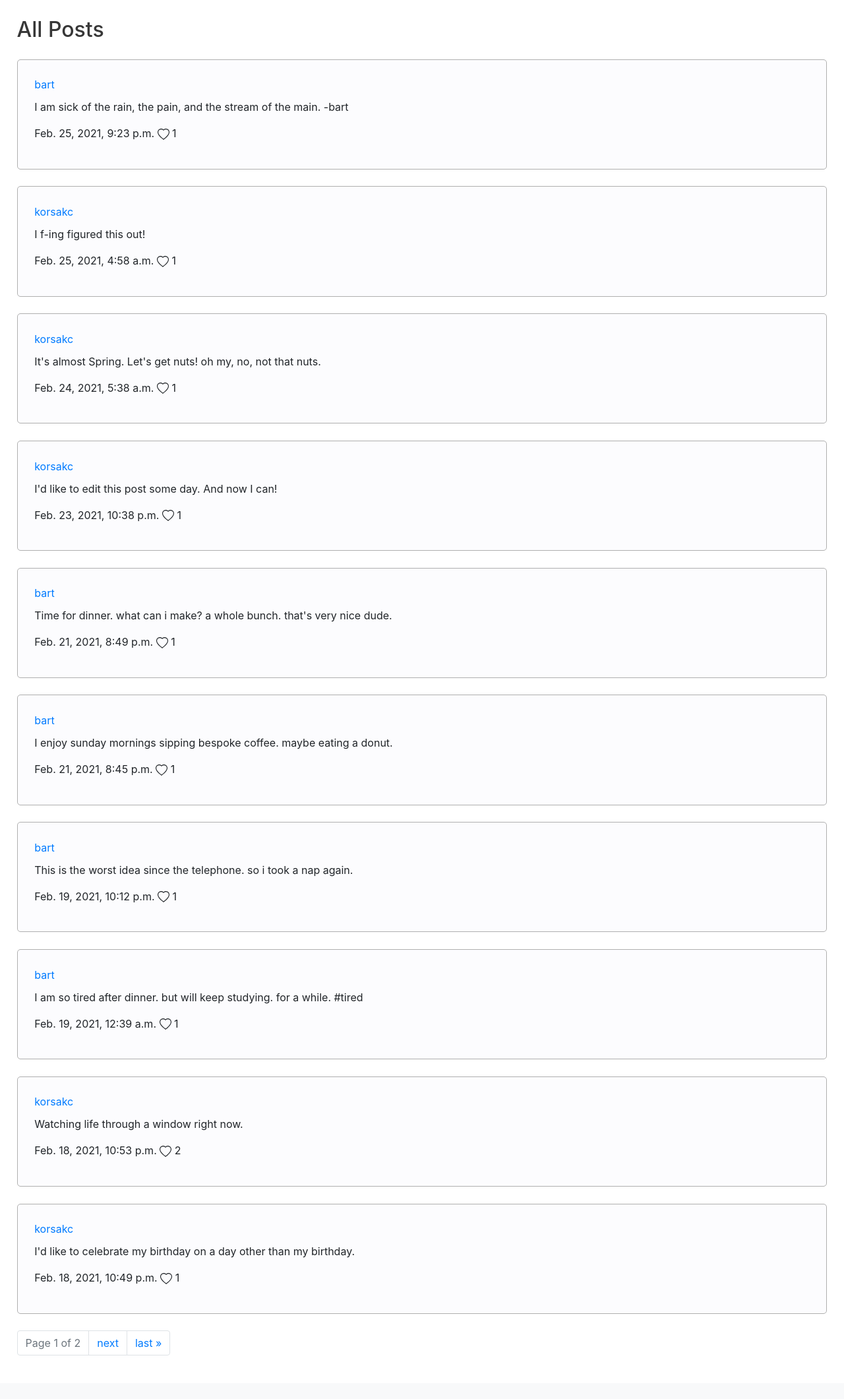
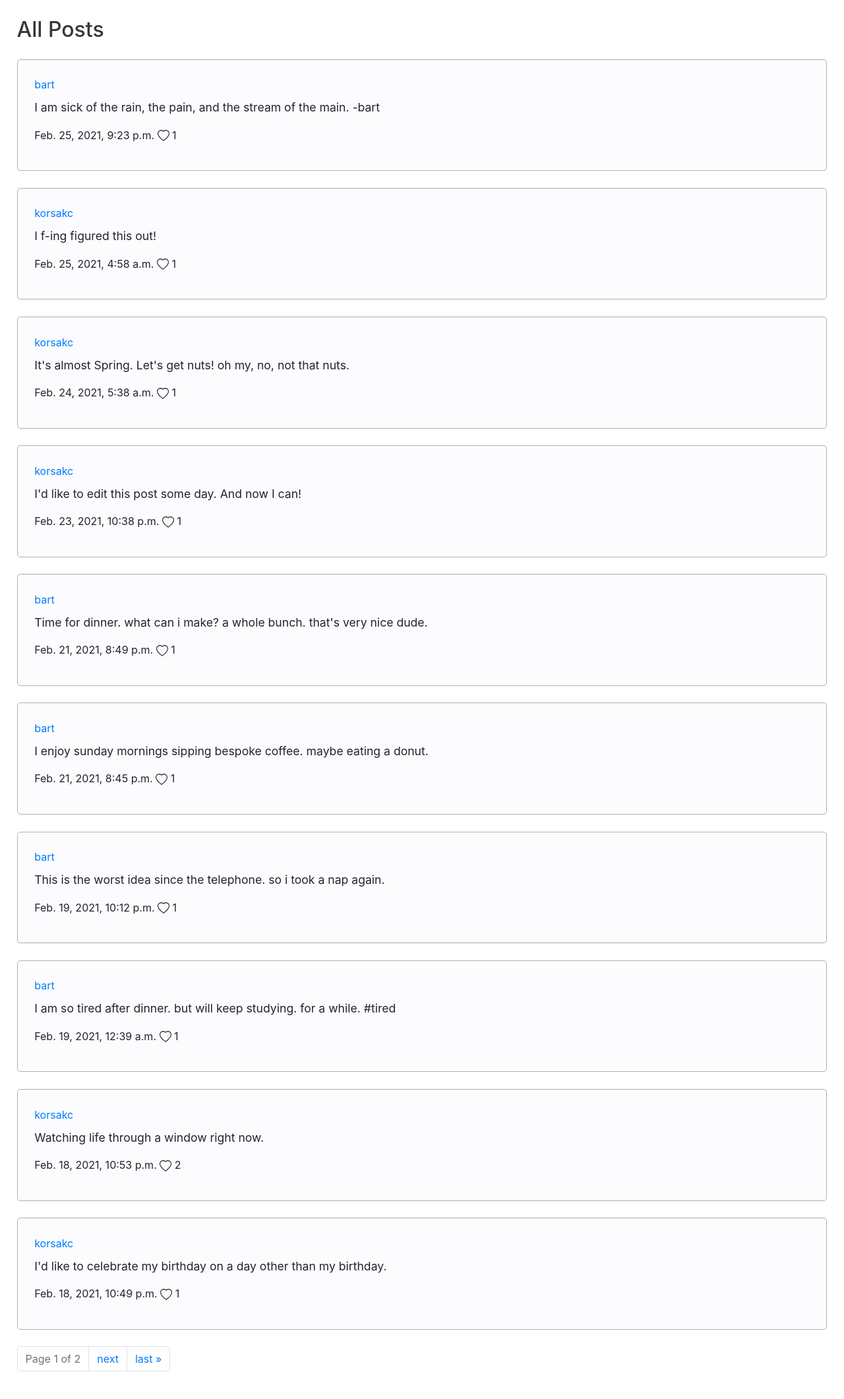
Before and after one commit to chriskorsak/network, a Django app: page / in a window 1280 px wide. Shown: the part 82-2203 px from the top of the page at 66% size. Before the commit the page ends 2137 px from the top, so only its background shows below. Run offline with Django 3.2, Linux system fonts and the light colour scheme; data comes from the database, SQL or seed files in the repository; both versions use the stored data as it was after the commit; some libraries are stand-ins or nearby versions.

Commit message:
font size increase to post text.

```diff
--- a/network/static/network/styles.css
+++ b/network/static/network/styles.css
@@ -31,6 +31,7 @@ div.post,
 
 .post-text {
   margin-top: 10px;
+  font-size: 1.1em;
 }
 
 .nudge-button {
```
Also changed, not shown: db.sqlite3.
